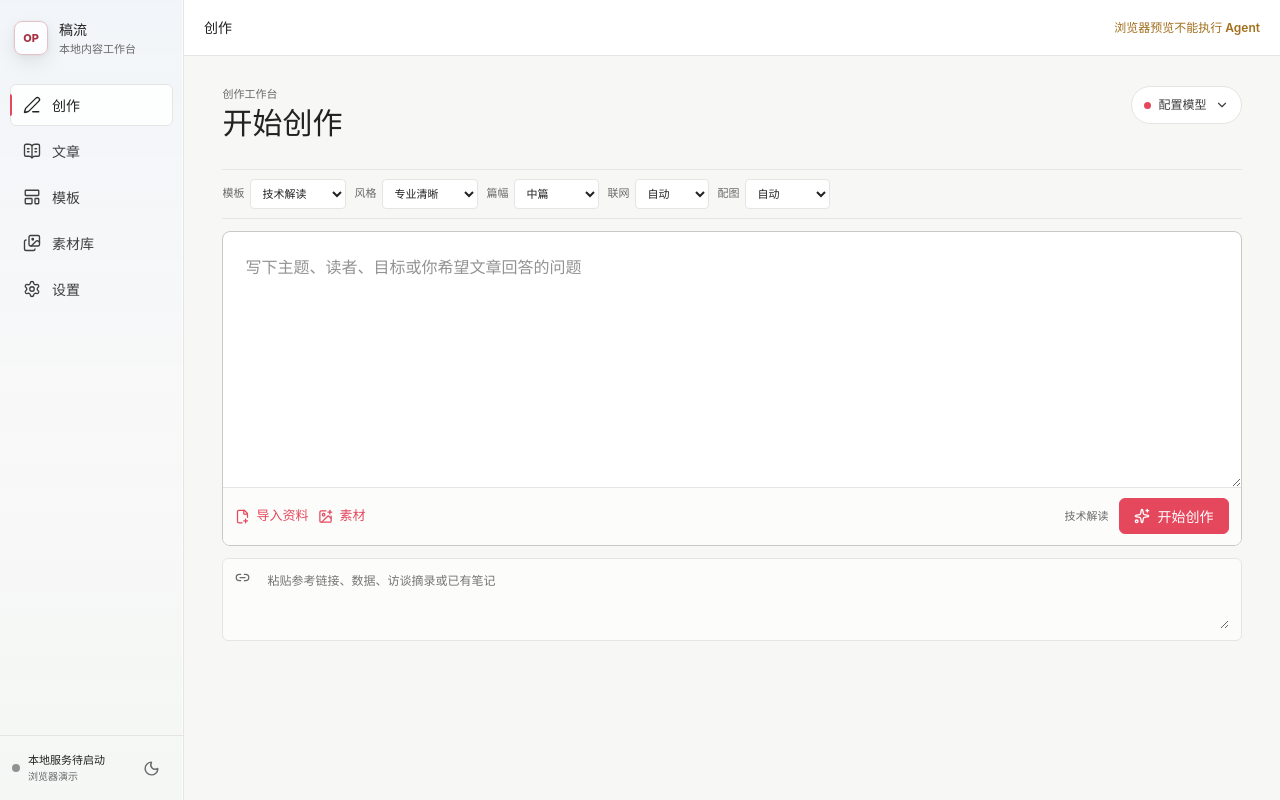
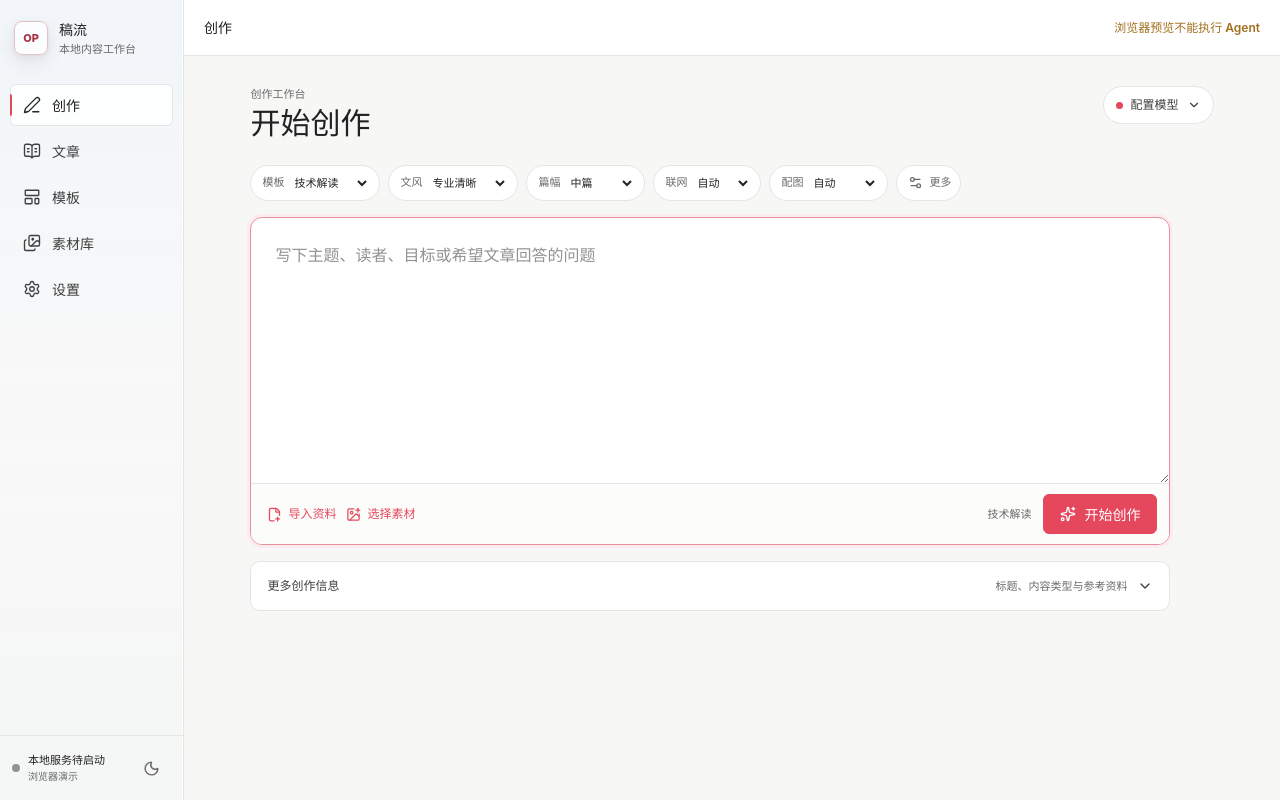
Before and after one commit to tllovesxs/open-publisher, a React (Vite) app in the folder apps/desktop/: page / in a window 1280 px wide. Built offline with nearby package versions, Linux system fonts and the light colour scheme.

Commit message:
refactor: streamline creation workspace

```diff
--- a/apps/desktop/src/components/CreatePage.tsx
+++ b/apps/desktop/src/components/CreatePage.tsx
@@ -5,6 +5,7 @@ import {
   ImagePlus,
   Link2,
   LoaderCircle,
+  Settings2,
   Sparkles,
   X,
 } from "lucide-react";
@@ -137,6 +138,14 @@ export function CreatePage(props: CreatePageProps) {
   const [webSearchMode, setWebSearchMode] = useState<WebSearchMode>(initial.webSearchMode);
   const [picker, setPicker] = useState<Picker>(null);
   const [validation, setValidation] = useState<string | null>(null);
+  const [advancedOpen, setAdvancedOpen] = useState(
+    () => Boolean(
+      initial.title ||
+      initial.references ||
+      initial.lengthPreset === "custom" ||
+      initial.contentType !== defaultDraft.contentType,
+    ),
+  );
   const fileInputRef = useRef<HTMLInputElement>(null);
   const promptId = useId();
 
@@ -187,6 +196,7 @@ export function CreatePage(props: CreatePageProps) {
     if (!file) return;
     const text = await file.text();
     setReferences((current) => `${current.trim()}\n\n--- ${file.name} ---\n${text.trim()}`.trim());
+    setAdvancedOpen(true);
   };
 
   const selectedIds = new Set(props.selectedMedia.map((asset) => asset.id));
@@ -197,32 +207,137 @@ export function CreatePage(props: CreatePageProps) {
   };
 
   return <section className="page page--create">
-    <header className="page-heading">
-      <div><span className="page-kicker">创作工作台</span><h1>开始创作</h1></div>
-      <button className="model-chip" onClick={props.onOpenSettings} type="button"><span className="model-chip__dot" /><span>{props.modelLabel}</span><ChevronDown size={14} /></button>
+    <header className="page-heading page-heading--create">
+      <div>
+        <span className="page-kicker">创作工作台</span>
+        <h1>开始创作</h1>
+      </div>
+      <button className="model-chip" onClick={props.onOpenSettings} type="button">
+        <span className="model-chip__dot" />
+        <span>{props.modelLabel}</span>
+        <ChevronDown size={14} />
+      </button>
     </header>
 
     <div className="creation-studio">
-      <div className="creation-toolbar">
-        <label><span>模板</span><select onChange={(event) => props.onTemplateChange(event.target.value)} value={props.selectedTemplate?.id ?? ""}><option value="">自由结构</option>{props.templates.map((template) => <option key={template.id} value={template.id}>{template.mode === "reference" ? `${template.name} · 高保真` : template.name}</option>)}</select></label>
-        <label><span>风格</span><select onChange={(event) => setTone(event.target.value)} value={tone}><option>专业清晰</option><option>自然亲切</option><option>简洁直接</option><option>深入严谨</option></select></label>
-        <label><span>篇幅</span><select onChange={(event) => setLengthPreset(event.target.value as LengthPreset)} value={lengthPreset}>{lengthOptions.map((option) => <option key={option.id} value={option.id}>{option.label}</option>)}</select></label>
-        <label><span>联网</span><select onChange={(event) => setWebSearchMode(event.target.value as WebSearchMode)} value={webSearchMode}><option value="auto">自动</option><option value="off">关闭</option></select></label>
-        <label><span>配图</span><select onChange={(event) => { const value = event.target.value; setImagePlanMode(value === "none" || value === "auto" ? value : "fixed"); if (value !== "none" && value !== "auto") setImageCount(Number(value)); }} value={imagePlanMode === "fixed" ? String(imageCount) : imagePlanMode}><option value="auto">自动</option><option value="1">1 张</option><option value="2">2 张</option><option value="3">3 张</option><option value="none">不添加</option></select></label>
+      <div aria-label="创作选项" className="creation-toolbar">
+        <label className="creation-toolbar__choice">
+          <span>模板</span>
+          <select aria-label="模板" onChange={(event) => props.onTemplateChange(event.target.value)} value={props.selectedTemplate?.id ?? ""}>
+            <option value="">自由结构</option>
+            {props.templates.map((template) => (
+              <option key={template.id} value={template.id}>
+                {template.mode === "reference" ? `${template.name} · 高保真` : template.name}
+              </option>
+            ))}
+          </select>
+        </label>
+        <label className="creation-toolbar__choice">
+          <span>文风</span>
+          <select aria-label="文风" onChange={(event) => setTone(event.target.value)} value={tone}>
+            <option>专业清晰</option><option>自然亲切</option><option>简洁直接</option><option>深入严谨</option>
+          </select>
+        </label>
+        <label className="creation-toolbar__choice">
+          <span>篇幅</span>
+          <select
+            aria-label="篇幅"
+            onChange={(event) => {
+              const nextPreset = event.target.value as LengthPreset;
+              setLengthPreset(nextPreset);
+              if (nextPreset === "custom") setAdvancedOpen(true);
+            }}
+            value={lengthPreset}
+          >
+            {lengthOptions.map((option) => <option key={option.id} value={option.id}>{option.label}</option>)}
+          </select>
+        </label>
+        <label className="creation-toolbar__choice">
+          <span>联网</span>
+          <select aria-label="联网检索" onChange={(event) => setWebSearchMode(event.target.value as WebSearchMode)} value={webSearchMode}>
+            <option value="auto">自动</option><option value="off">关闭</option>
+          </select>
+        </label>
+        <label className="creation-toolbar__choice">
+          <span>配图</span>
+          <select
+            aria-label="配图"
+            onChange={(event) => {
+              const value = event.target.value;
+              setImagePlanMode(value === "none" || value === "auto" ? value : "fixed");
+              if (value !== "none" && value !== "auto") setImageCount(Number(value));
+            }}
+            value={imagePlanMode === "fixed" ? String(imageCount) : imagePlanMode}
+          >
+            <option value="auto">自动</option><option value="1">1 张</option><option value="2">2 张</option><option value="3">3 张</option><option value="none">不添加</option>
+          </select>
+        </label>
+        <button aria-expanded={advancedOpen} className="creation-toolbar__more" onClick={() => setAdvancedOpen((current) => !current)} type="button">
+          <Settings2 size={15} />更多
+        </button>
       </div>
+
       <div className="creation-composer">
         <label className="visually-hidden" htmlFor={promptId}>文章主题</label>
-        <textarea autoFocus id={promptId} onChange={(event) => setTopic(event.target.value)} placeholder="写下主题、读者、目标或你希望文章回答的问题" rows={8} value={topic} />
+        <textarea
+          aria-invalid={validation ? "true" : undefined}
+          autoFocus
+          id={promptId}
+          onChange={(event) => setTopic(event.target.value)}
+          placeholder="写下主题、读者、目标或希望文章回答的问题"
+          rows={8}
+          value={topic}
+        />
         <div className="creation-composer__footer">
-          <button className="text-button" onClick={() => fileInputRef.current?.click()} type="button"><FilePlus2 size={15} />导入资料</button>
-          <input accept=".md,.markdown,.txt,text/plain,text/markdown" className="visually-hidden" onChange={(event) => void importReference(event.target.files?.[0])} ref={fileInputRef} type="file" />
-          <button className="text-button" onClick={() => setPicker("media")} type="button"><ImagePlus size={15} />素材 {props.selectedMedia.length || ""}</button>
-          <span>{props.selectedTemplate?.mode === "reference" ? `高保真参考 · ${props.selectedTemplate.name}` : props.selectedTemplate?.name ?? "自由结构"}</span>
-          <button className="button button--primary" disabled={props.generating} onClick={() => { const request = creationRequest(); if (request) props.onCreate(request); }} type="button">{props.generating ? <LoaderCircle className="spin" size={16} /> : <Sparkles size={16} />}{props.generating ? "正在创作" : "开始创作"}</button>
+          <div className="creation-composer__tools">
+            <button className="text-button" onClick={() => fileInputRef.current?.click()} type="button"><FilePlus2 size={15} />导入资料</button>
+            <input accept=".md,.markdown,.txt,text/plain,text/markdown" className="visually-hidden" onChange={(event) => void importReference(event.target.files?.[0])} ref={fileInputRef} type="file" />
+            <button className="text-button" onClick={() => setPicker("media")} type="button"><ImagePlus size={15} />{props.selectedMedia.length ? `素材 ${props.selectedMedia.length}` : "选择素材"}</button>
+          </div>
+          <span className="creation-composer__summary">
+            {props.selectedTemplate?.mode === "reference" ? `高保真参考 · ${props.selectedTemplate.name}` : props.selectedTemplate?.name ?? "自由结构"}
+          </span>
+          <button
+            className="button button--primary"
+            disabled={props.generating}
+            onClick={() => {
+              const request = creationRequest();
+              if (request) props.onCreate(request);
+            }}
+            type="button"
+          >
+            {props.generating ? <LoaderCircle className="spin" size={16} /> : <Sparkles size={16} />}
+            {props.generating ? "正在创作" : "开始创作"}
+          </button>
         </div>
       </div>
-      {lengthPreset === "custom" && <label className="field creation-custom-length"><span>目标字数</span><input max={20_000} min={500} onChange={(event) => setCustomLength(event.target.value)} type="number" value={customLength} /></label>}
-      <div className="creation-sources"><Link2 size={15} /><textarea aria-label="参考资料" onChange={(event) => setReferences(event.target.value)} placeholder="粘贴参考链接、数据、访谈摘录或已有笔记" rows={3} value={references} /></div>
+
+      <details className="creation-advanced" onToggle={(event) => setAdvancedOpen(event.currentTarget.open)} open={advancedOpen}>
+        <summary><span>更多创作信息</span><small>标题、内容类型与参考资料</small><ChevronDown aria-hidden="true" size={16} /></summary>
+        <div className="creation-advanced__body">
+          <label className="field">
+            <span>文章标题（可选）</span>
+            <input onChange={(event) => setTitle(event.target.value)} placeholder="留空则由写作 Agent 根据主题拟定" value={title} />
+          </label>
+          <label className="field">
+            <span>内容类型</span>
+            <select onChange={(event) => setContentType(event.target.value)} value={contentType}>
+              <option>技术文章</option><option>产品介绍</option><option>项目更新</option><option>经验复盘</option><option>观点文章</option>
+            </select>
+          </label>
+          {lengthPreset === "custom" && (
+            <label className="field creation-custom-length">
+              <span>目标字数</span>
+              <input max={20_000} min={500} onChange={(event) => setCustomLength(event.target.value)} type="number" value={customLength} />
+            </label>
+          )}
+          <label className="creation-sources">
+            <span className="creation-sources__label"><Link2 aria-hidden="true" size={15} />参考资料</span>
+            <textarea aria-label="参考资料" onChange={(event) => setReferences(event.target.value)} placeholder="粘贴链接、数据、访谈摘录、项目说明或已有笔记" rows={4} value={references} />
+          </label>
+        </div>
+      </details>
+
       {validation && <p className="form-error" role="alert">{validation}</p>}
     </div>
 
--- a/apps/desktop/src/styles.css
+++ b/apps/desktop/src/styles.css
@@ -771,19 +771,266 @@ p {
 
 /* Creation */
 
-.creation-studio { display: grid; gap: 12px; max-width: 1040px; margin: 0 auto; }
-.creation-toolbar { display: flex; flex-wrap: wrap; gap: 8px; padding: 9px 0; border-top: 1px solid var(--border); border-bottom: 1px solid var(--border); }
-.creation-toolbar label { display: inline-flex; align-items: center; gap: 6px; min-width: 0; color: var(--muted); font-size: 11px; }
-.creation-toolbar select { min-height: 30px; max-width: 140px; padding: 3px 23px 3px 7px; border: 1px solid var(--border); border-radius: 4px; background-color: var(--surface); color: var(--ink); font-size: 11px; }
-.creation-composer { overflow: hidden; border: 1px solid var(--border-strong); border-radius: 8px; background: var(--surface); box-shadow: var(--shadow-subtle); }
-.creation-composer textarea { display: block; width: 100%; min-height: 220px; padding: 22px; border: 0; outline: 0; resize: vertical; background: transparent; color: var(--ink); font: inherit; font-size: 16px; line-height: 1.65; }
-.creation-composer textarea::placeholder { color: var(--faint); }
-.creation-composer__footer { display: flex; align-items: center; gap: 10px; min-height: 58px; padding: 10px 12px; border-top: 1px solid var(--border); background: var(--surface-raised); }
-.creation-composer__footer > span { min-width: 0; margin-left: auto; overflow: hidden; color: var(--muted); font-size: 11px; text-overflow: ellipsis; white-space: nowrap; }
-.creation-composer__footer .button { min-height: 36px; padding: 0 14px; }
-.creation-sources { display: grid; grid-template-columns: 22px minmax(0, 1fr); gap: 8px; align-items: start; padding: 11px 12px; border: 1px solid var(--border); border-radius: 6px; background: var(--surface-raised); color: var(--muted); }
-.creation-sources textarea { width: 100%; min-height: 56px; border: 0; outline: 0; resize: vertical; background: transparent; color: var(--ink); font: inherit; font-size: 12px; line-height: 1.55; }
-.creation-custom-length { width: min(280px, 100%); }
+.page--create {
+  width: min(1040px, 100%);
+}
+
+.page-heading--create {
+  margin-bottom: 24px;
+}
+
+.creation-studio {
+  display: grid;
+  gap: 16px;
+  max-width: 920px;
+}
+
+.creation-toolbar {
+  display: flex;
+  flex-wrap: wrap;
+  gap: 8px;
+  padding: 0;
+}
+
+.creation-toolbar__choice,
+.creation-toolbar__more {
+  display: inline-flex;
+  min-height: 36px;
+  align-items: center;
+  gap: 6px;
+  padding: 0 9px 0 11px;
+  border: 1px solid var(--border);
+  border-radius: 999px;
+  background: var(--surface);
+  color: var(--muted);
+  font-size: 11px;
+}
+
+.creation-toolbar__choice:focus-within,
+.creation-toolbar__more:focus-visible,
+.creation-toolbar__more:hover {
+  border-color: color-mix(in srgb, var(--accent) 44%, var(--border));
+  background: var(--accent-soft);
+  color: var(--accent-ink);
+}
+
+.creation-toolbar__choice select {
+  min-width: 0;
+  max-width: 148px;
+  padding: 0 16px 0 0;
+  border: 0;
+  outline: 0;
+  background: transparent;
+  color: var(--ink);
+  font-size: 11px;
+  font-weight: 600;
+}
+
+.creation-toolbar__more {
+  cursor: pointer;
+}
+
+.creation-composer {
+  overflow: hidden;
+  border: 1px solid var(--border-strong);
+  border-radius: 12px;
+  background: var(--surface);
+}
+
+.creation-composer:focus-within {
+  border-color: color-mix(in srgb, var(--accent) 54%, var(--border));
+  box-shadow: 0 0 0 3px var(--accent-soft);
+}
+
+.creation-composer textarea {
+  display: block;
+  width: 100%;
+  min-height: 244px;
+  padding: 24px;
+  border: 0;
+  outline: 0;
+  resize: vertical;
+  background: transparent;
+  color: var(--ink);
+  font: inherit;
+  font-size: 16px;
+  line-height: 1.7;
+}
+
+.creation-composer textarea::placeholder {
+  color: var(--faint);
+}
+
+.creation-composer__footer {
+  display: flex;
+  min-width: 0;
+  align-items: center;
+  gap: 12px;
+  min-height: 60px;
+  padding: 10px 12px 10px 16px;
+  border-top: 1px solid var(--border);
+  background: var(--surface-raised);
+}
+
+.creation-composer__tools {
+  display: flex;
+  flex: 0 0 auto;
+  align-items: center;
+  gap: 10px;
+}
+
+.creation-composer__tools .text-button {
+  min-height: 36px;
+  font-size: 12px;
+}
+
+.creation-composer__summary {
+  min-width: 0;
+  margin-left: auto;
+  overflow: hidden;
+  color: var(--muted);
+  font-size: 11px;
+  text-overflow: ellipsis;
+  white-space: nowrap;
+}
+
+.creation-composer__footer .button {
+  min-height: 40px;
+  padding: 0 16px;
+}
+
+.creation-advanced {
+  overflow: hidden;
+  border: 1px solid var(--border);
+  border-radius: 10px;
+  background: var(--surface);
+}
+
+.creation-advanced summary {
+  display: grid;
+  min-height: 48px;
+  grid-template-columns: minmax(0, 1fr) auto auto;
+  align-items: center;
+  gap: 10px;
+  padding: 0 16px;
+  color: var(--ink-soft);
+  cursor: pointer;
+  font-size: 12px;
+  font-weight: 600;
+  list-style: none;
+}
+
+.creation-advanced summary::-webkit-details-marker {
+  display: none;
+}
+
+.creation-advanced summary small {
+  color: var(--muted);
+  font-size: 11px;
+  font-weight: 400;
+}
+
+.creation-advanced[open] summary {
+  border-bottom: 1px solid var(--border);
+}
+
+.creation-advanced[open] summary > svg {
+  transform: rotate(180deg);
+}
+
+.creation-advanced__body {
+  display: grid;
+  grid-template-columns: repeat(2, minmax(0, 1fr));
+  gap: 14px;
+  padding: 16px;
+}
+
+.creation-advanced__body > .creation-sources {
+  grid-column: 1 / -1;
+}
+
+.creation-sources {
+  display: grid;
+  gap: 8px;
+  padding: 12px;
+  border: 1px solid var(--border);
+  border-radius: 8px;
+  background: var(--surface-raised);
+  color: var(--muted);
+}
+
+.creation-sources__label {
+  display: inline-flex;
+  align-items: center;
+  gap: 7px;
+  color: var(--ink-soft);
+  font-size: 11px;
+  font-weight: 600;
+}
+
+.creation-sources textarea {
+  width: 100%;
+  min-height: 76px;
+  padding: 0;
+  border: 0;
+  outline: 0;
+  resize: vertical;
+  background: transparent;
+  color: var(--ink);
+  font: inherit;
+  font-size: 12px;
+  line-height: 1.55;
+}
+
+.creation-custom-length {
+  width: min(280px, 100%);
+}
+
+@media (max-width: 640px) {
+  .creation-toolbar__choice {
+    flex: 1 1 calc(50% - 4px);
+  }
+
+  .creation-toolbar__choice select {
+    flex: 1;
+  }
+
+  .creation-composer textarea {
+    min-height: 210px;
+    padding: 18px;
+  }
+
+  .creation-composer__footer {
+    flex-wrap: wrap;
+    padding: 10px 12px;
+  }
+
+  .creation-composer__tools {
+    width: 100%;
+  }
+
+  .creation-composer__summary {
+    width: 100%;
+    margin-left: 0;
+  }
+
+  .creation-composer__footer .button {
+    width: 100%;
+  }
+
+  .creation-advanced__body {
+    grid-template-columns: minmax(0, 1fr);
+  }
+
+  .creation-advanced summary {
+    grid-template-columns: minmax(0, 1fr) auto;
+  }
+
+  .creation-advanced summary small {
+    display: none;
+  }
+}
+
 .create-layout {
   display: grid;
   min-width: 0;
```
Also changed, not shown: 1 other file (tests, documents, lock files or other folders).
